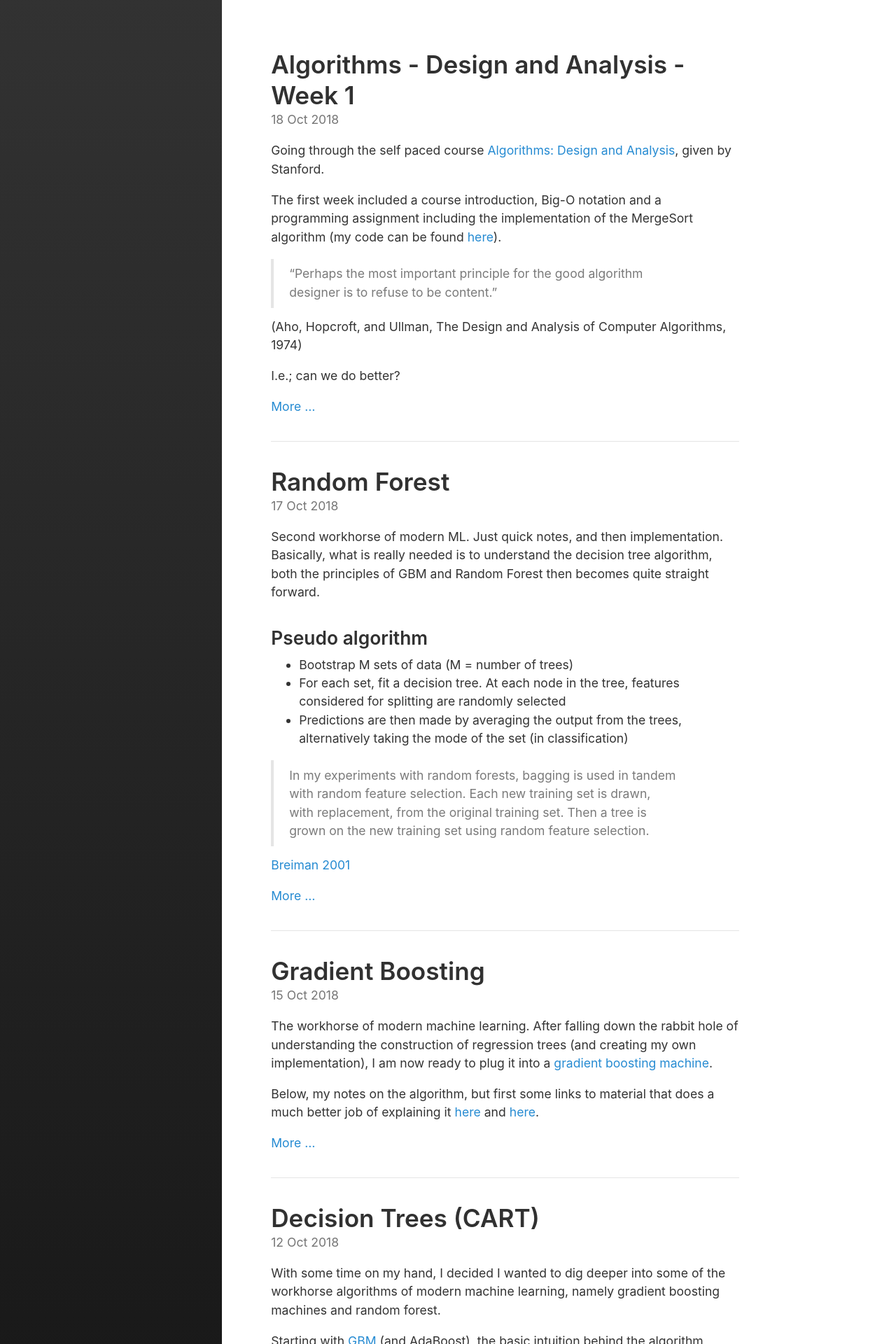
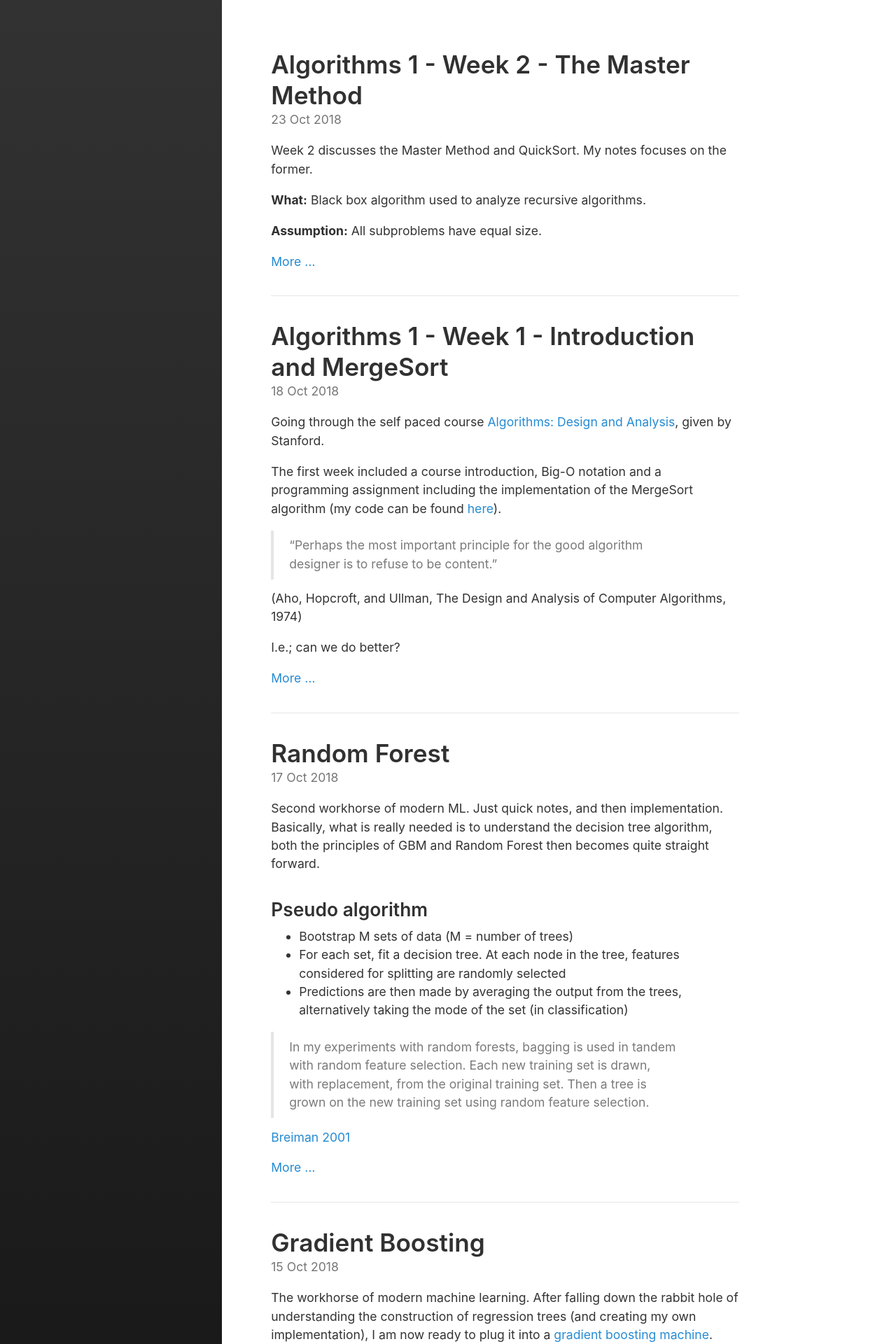
Before and after one commit to FreddieK/FreddieK.github.io, a Jekyll site: the page built from index.html, in a window 1280 px wide. Shown: the top 1920 px of the page at 70% size. Built offline with Jekyll 4.4.1, drawn with Linux system fonts in a browser that asks for light colours; the list of posts is cut into pages by our own code; some of the changed text lies outside the part shown.

Commit message:
week 2 notes

```diff
--- a/_posts/2018-10-18-algorithms_week1.md
+++ b/_posts/2018-10-18-algorithms_week1.md
@@ -1,6 +1,6 @@
 ---
 layout: post
-title: Algorithms - Design and Analysis - Week 1
+title: Algorithms 1 - Week 1 - Introduction and MergeSort
 excerpt_separator:  <!--more-->
 comments: true
 tags: ['Algorithms', 'Python', 'Stanford']
--- /dev/null
+++ b/_posts/2018-10-23-algorithms-week2.md
@@ -0,0 +1,42 @@
+---
+layout: post
+title: Algorithms 1 - Week 2 - The Master Method
+excerpt_separator:  <!--more-->
+comments: true
+tags: ['Algorithms', 'Python', 'Stanford']
+---
+
+Week 2 discusses the Master Method and QuickSort. My notes focuses on the former.
+
+**What:** Black box algorithm used to analyze recursive algorithms.
+
+**Assumption:** All subproblems have equal size.
+
+<!--more-->
+
+1. Basecase: $$T(n) \leq a$$ constant for all sufficiently small n.
+2. For all larger n:
+$$T(n) \leq aT(\frac{n}{2}) + O(n^d)$$
+
+where;
+
+$$a = \text{number of recursive calls } (\geq 1)\\
+b = \text{input size shrinkage factor } (\gt 1)\\
+d = \text{exponent in summing time of "combine step" } (\geq 0)$$
+
+$$a, b, d$$ are independent of $$n$$
+
+## The Master Theorem
+$$T(n) = \begin{cases}
+O(n^d \log{n}) & : a=b^d \\
+O(n^d) & : a<b^d \\
+O(n^{log_b{a}}) & : a>b^d \end{cases}$$
+
+...which follows from the formula:
+
+$$\text{Total work} \leq cn^d * \sum_{j=0}^{log_b{n}}{[\frac{a}{b^d}]^j}$$
+
+- **Question:** Any odd length array won't produce equal sized subproblems exactly. What is the implication of this?
+
+## QuickSort
+Main benefit compared to MergeSort is that it requires much less memory for larger input sizes. First usage of stochasticity in the course to improve performance.
```
